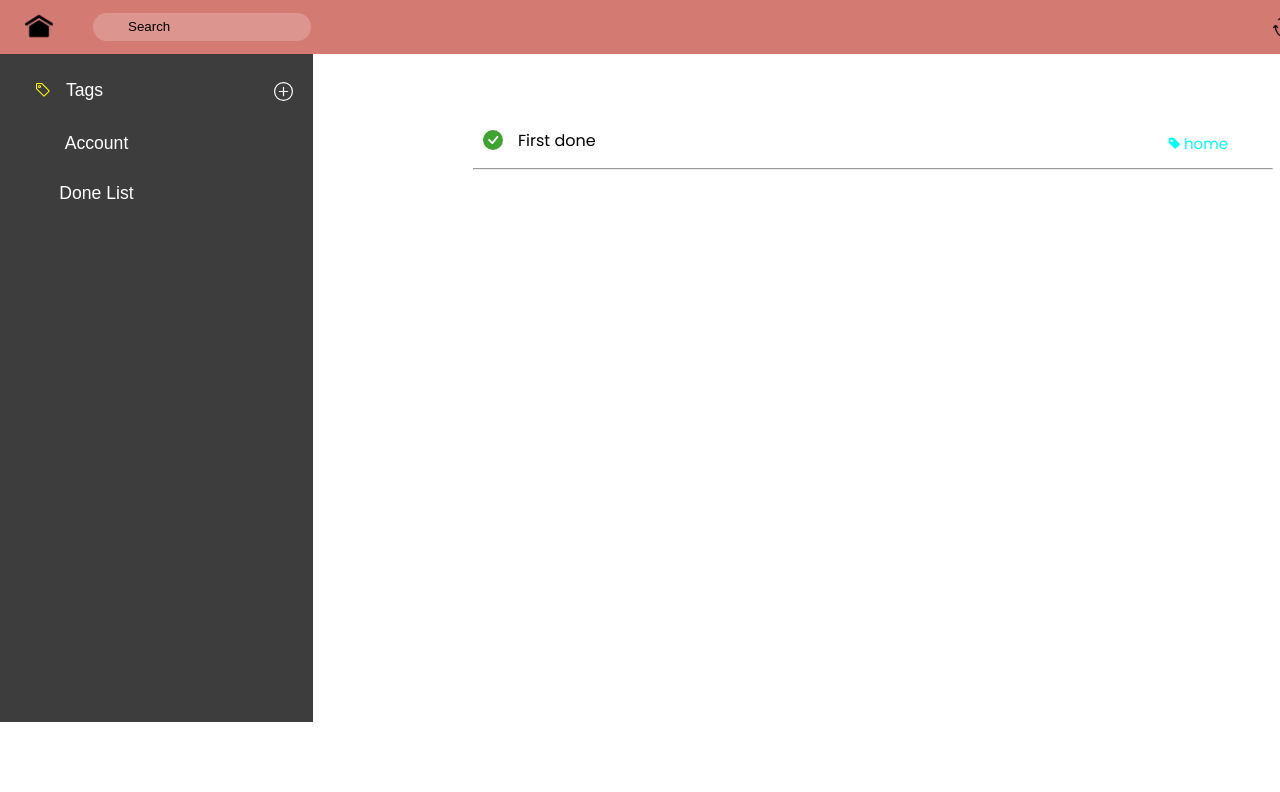
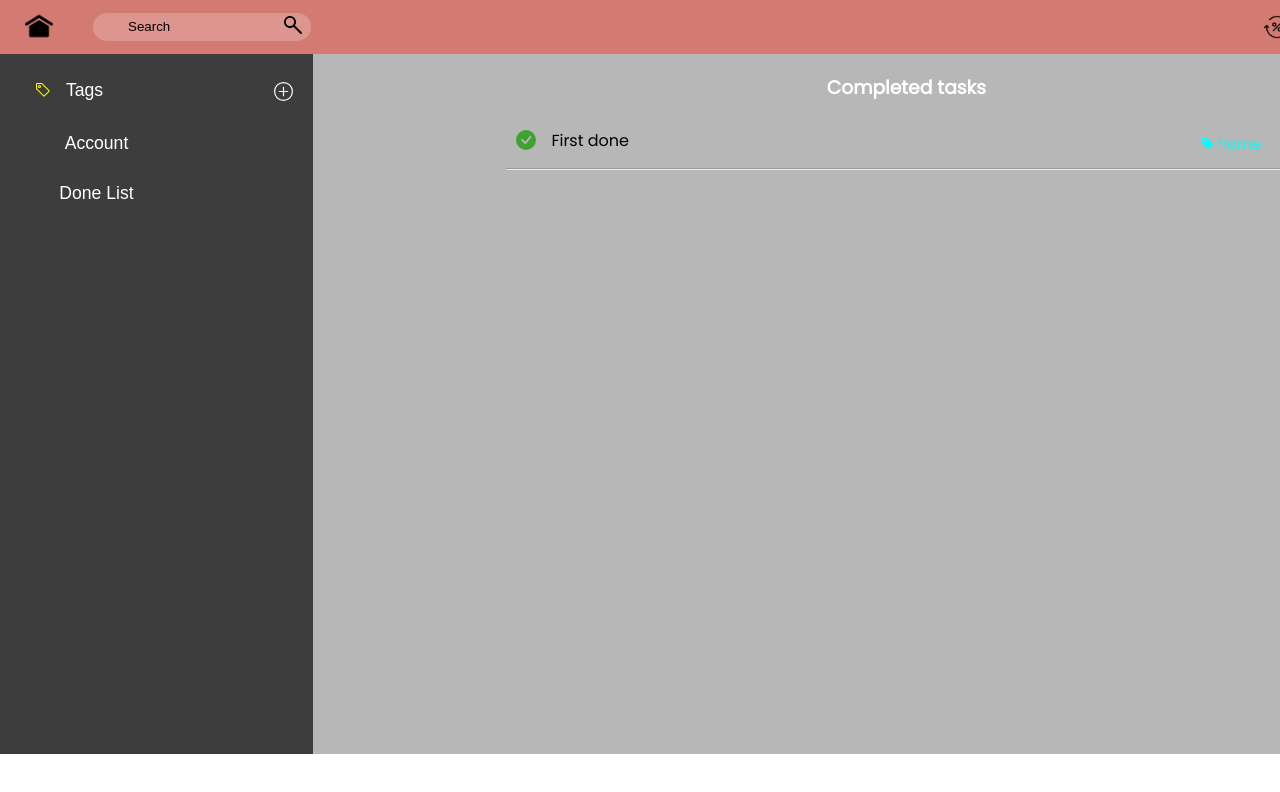
Before and after one commit to akhulbay/todo-list-react, a React (Create React App) app: page /done in a window 1280 px wide. Shown: the top 792 px of the page. Built offline with nearby package versions, Linux system fonts and the light colour scheme.

Commit message:
modified:   src/components/DoneList/DoneList.module.css 	modified:   src/components/Header/Header.js 	modified:   src/components/Menu/Menu.module.css 	modified:   src/components/TodoList/AddTodo/AddTodo.module.css

```diff
--- a/src/components/DoneList/DoneList.module.css
+++ b/src/components/DoneList/DoneList.module.css
@@ -125,3 +125,7 @@
 .doneListTitle {
     color: white;
 }
+.DoneList {
+    width: 100%;
+    background-color: #b7b7b7;
+}
--- a/src/components/Header/Header.js
+++ b/src/components/Header/Header.js
@@ -4,7 +4,6 @@ import { NavLink } from "react-router-dom";
 import Modal from "../Modal/Modal";
 import ReactSwitch from "react-switch";
 function Header() {
-  const [dailyGoal, setDailyGoal] = useState(5);
   const [modalActive, setModalActive] = useState(false);
   return (
     <div className={hs.Header}>
@@ -20,19 +19,27 @@ function Header() {
             placeholder="Search"
             className={hs.Search}
           />
+          <img src="lupadlypoiska.png" alt="" className={hs.Searchicon} />
         </form>
+
         <div className={hs.Container2}></div>
         <button type="button" className={hs.Percentage}>
           <img src="percentage.png" alt="" className={hs.Percentageicon} />
         </button>
-
-        <div className={hs.dailyGoalCSS}>0/{dailyGoal}</div>
 
         <NavLink to={"/done"}>
           <button type="button" className={hs.Question}>
             <img src="galochka.png" alt="" className={hs.Questionicon} />
           </button>
         </NavLink>
+
+        <button
+          type="button"
+          className={hs.Account}
+          onClick={() => setModalActive(true)}
+        >
+          <img src="account.png" alt="" className={hs.Accounticon} />
+        </button>
 
         <Modal active={modalActive} setActive={setModalActive} />
       </div>
--- a/src/components/Menu/Menu.module.css
+++ b/src/components/Menu/Menu.module.css
@@ -9,10 +9,10 @@ a {
 .MenuBar{
     background-color: #3d3d3d;
     width: 313px;
-    height: 668px;
+    height: 700px;
     position: -webkit-sticky;
     position: sticky;
-    top: 55px;
+    top: 54px;
 }
 .TextBody{
     color: white;
--- a/src/components/TodoList/AddTodo/AddTodo.module.css
+++ b/src/components/TodoList/AddTodo/AddTodo.module.css
@@ -2,6 +2,8 @@
 .addToDoContent {
     margin-top: 2%;
     width: 500px;
+    height: 100%;
+    margin-bottom: 50px;
     margin-left: 18%;
     border: 1px solid lightgrey;
     border-radius: 10px;
```
